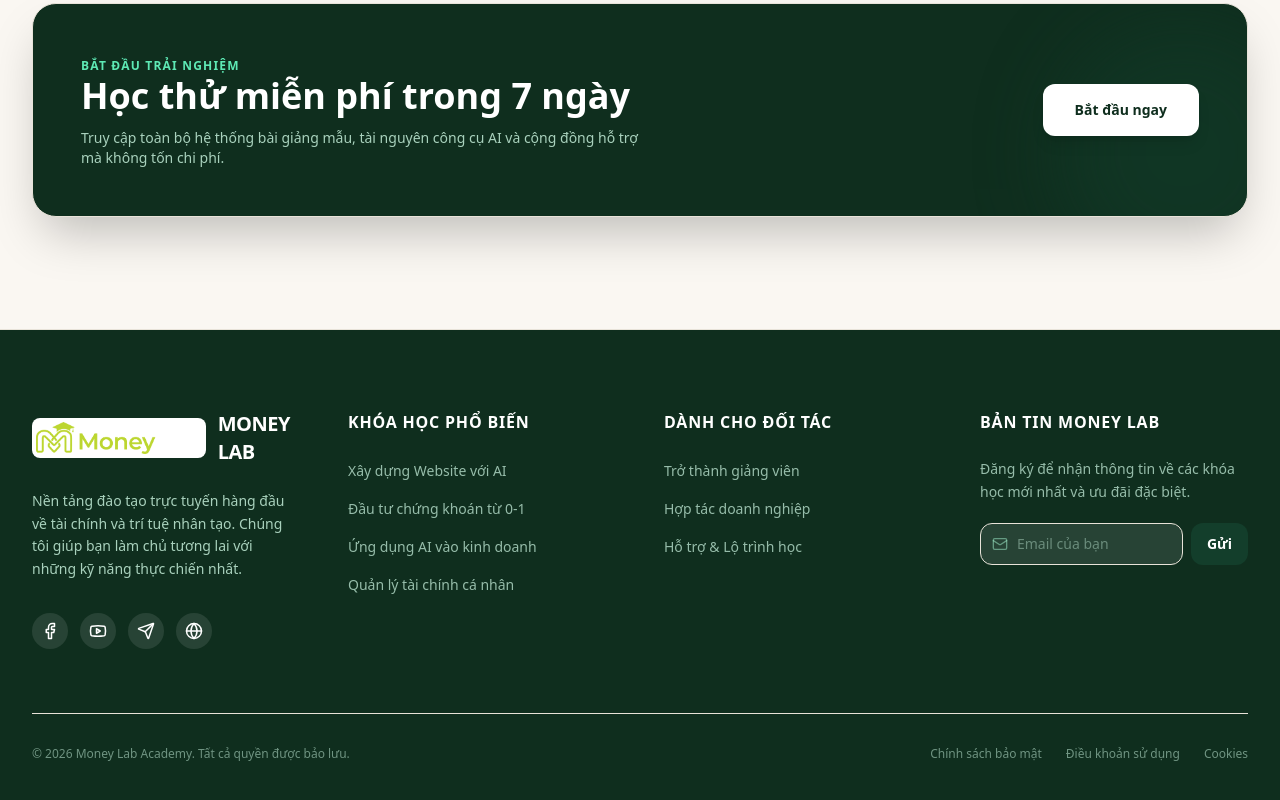
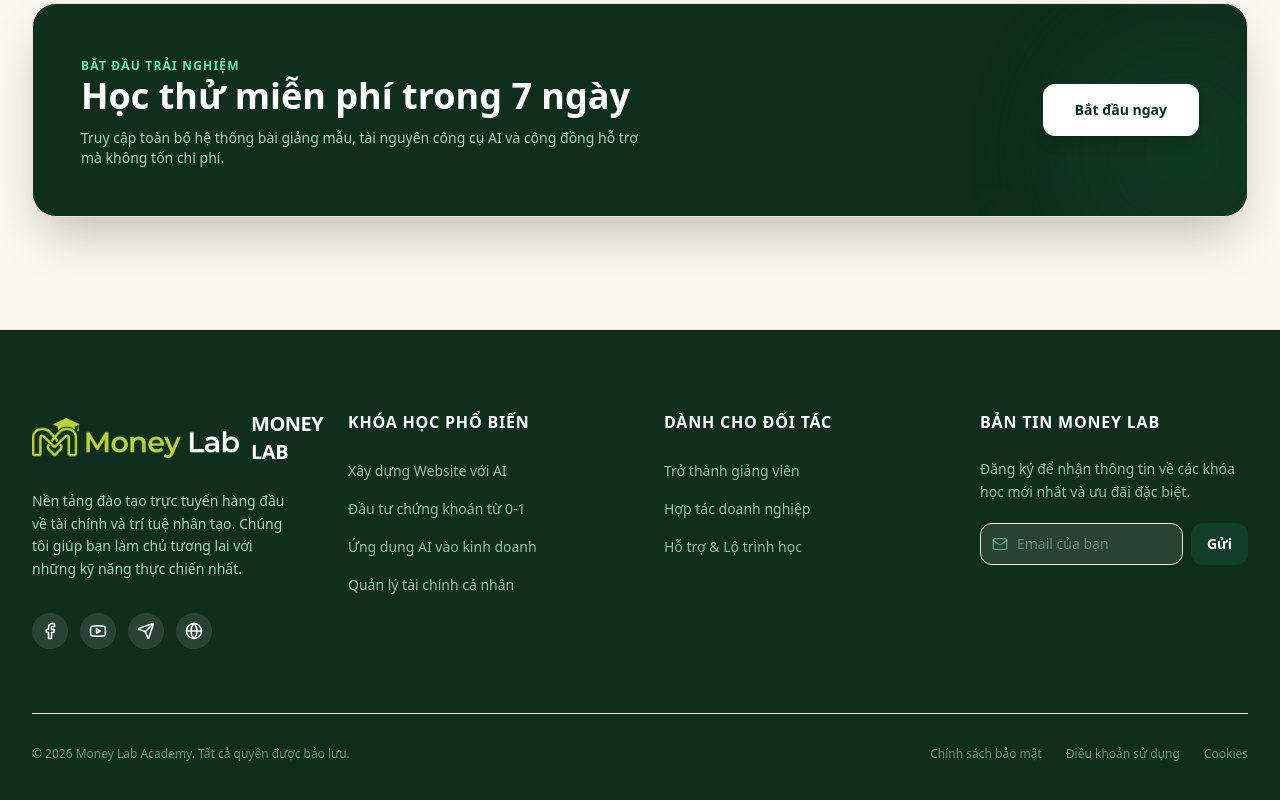
Before and after one commit to DatLee2804/moneylab, a Next.js app in the folder frontend/: page / in a window 1280 px wide. Shown: the part 2352-3152 px from the top of the page. Built offline with nearby package versions, Linux system fonts and the light colour scheme; no server answers.

Commit message:
style: remove background color of logo in footer

```diff
--- a/frontend/src/components/layout/Footer.tsx
+++ b/frontend/src/components/layout/Footer.tsx
@@ -10,7 +10,7 @@
           {/* Col 1: Brand & Desc */}
           <div className="space-y-6">
             <Link href="/" className="flex items-center space-x-3">
-              <img src="/images/logo.png" alt="Money Lab Logo" className="h-10 w-auto object-contain rounded-lg bg-white p-1" />
+              <img src="/images/logo.png" alt="Money Lab Logo" className="h-10 w-auto object-contain" />
               <span className="text-xl font-black text-white tracking-tight">MONEY LAB</span>
             </Link>
             <p className="text-emerald-100/80 text-sm leading-relaxed font-normal">
```
Also changed, not shown: 1 other file (tests, documents, lock files or other folders).
